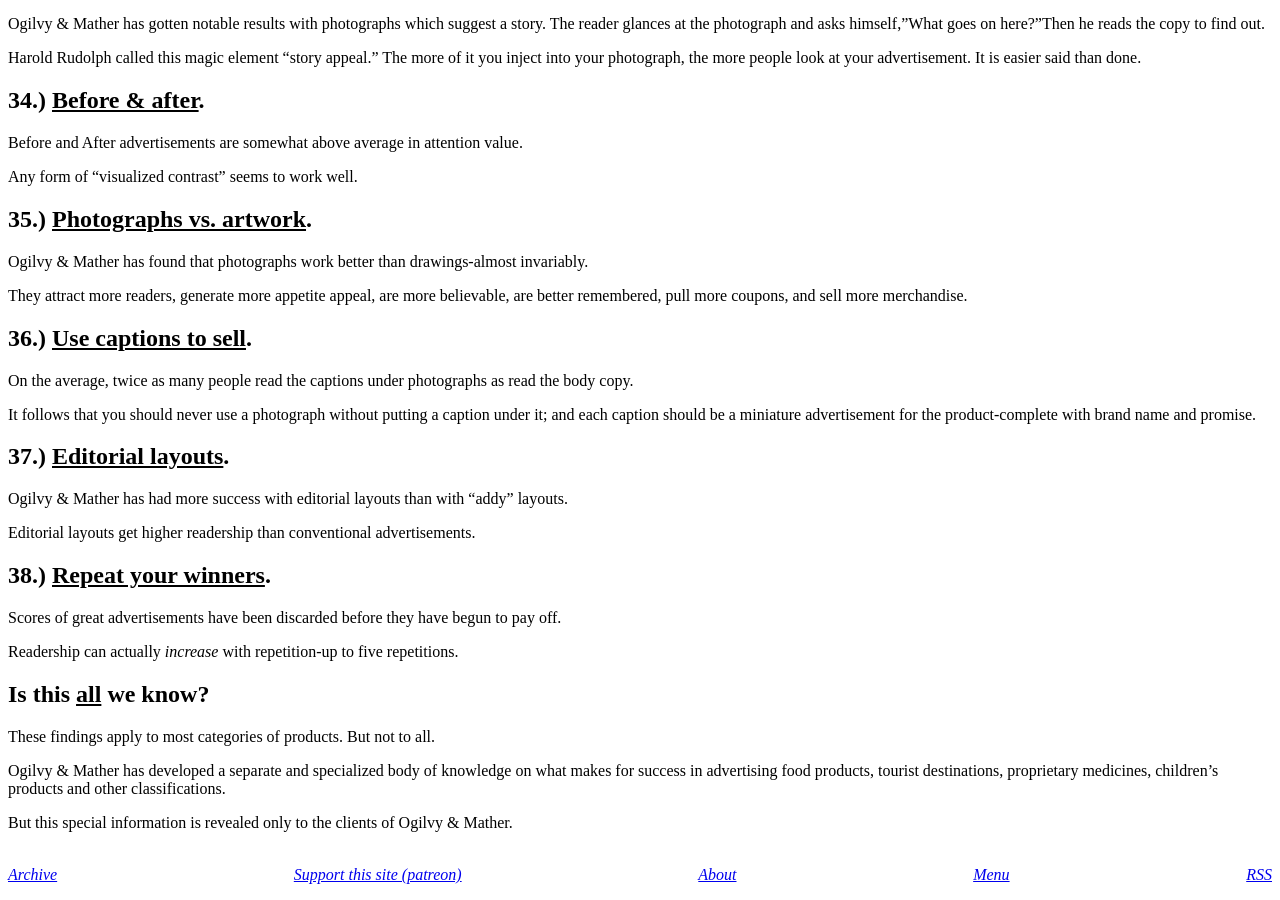
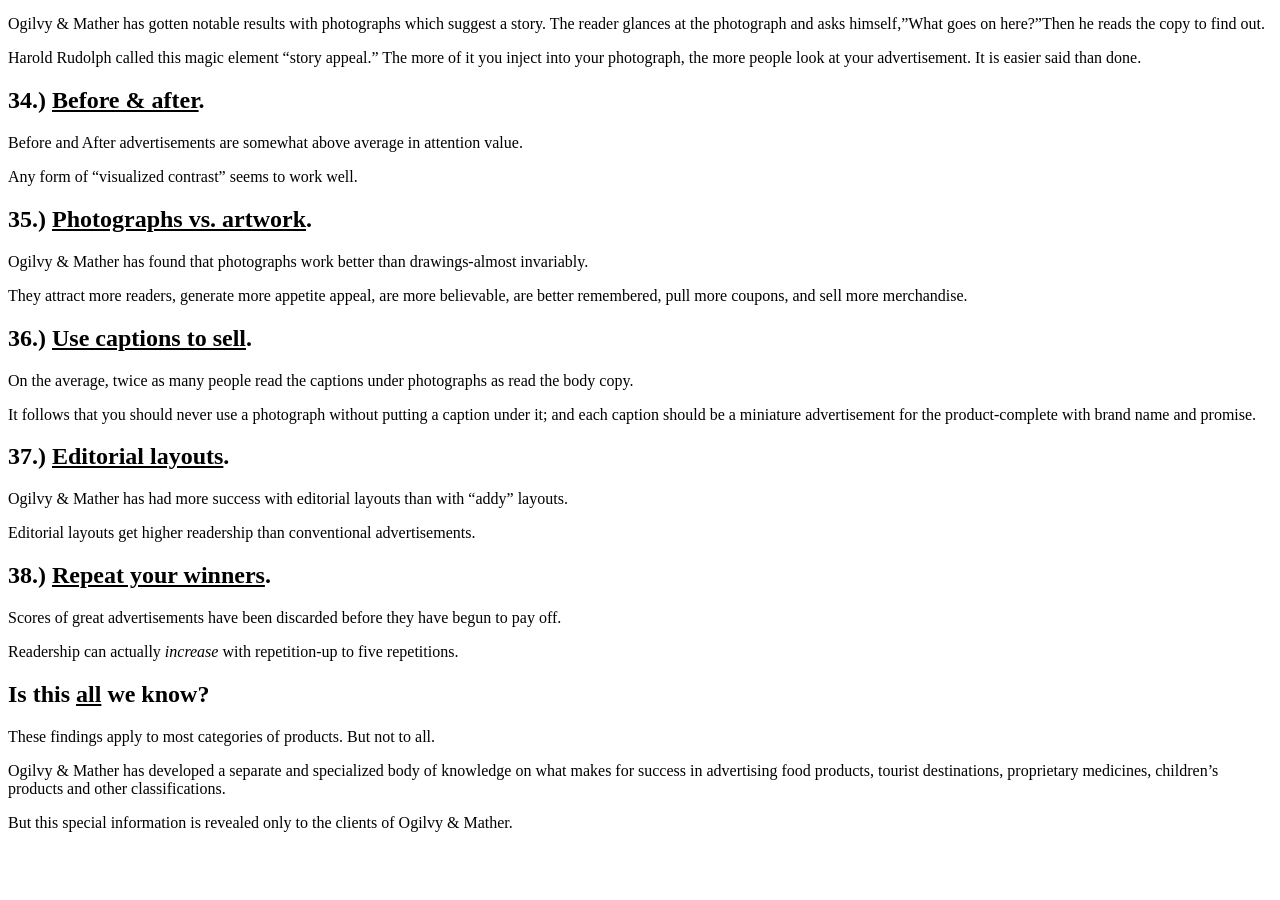
Before and after one commit to derykmakgill/website, a Jekyll site: the page built from ad.md, in a window 1280 px wide and 900 px high, scrolled down 4488 px. Built offline with Jekyll 4.4.1, drawn with Linux system fonts in a browser that asks for light colours; after the commit the page ends 5362 px from its top, so only the background shows below that.

Commit message:
Update post.html

```diff
--- a/_layouts/post.html
+++ b/_layouts/post.html
@@ -13,7 +13,7 @@
 {{ content }}
 
 <br>
-<div class="np">
+<!---<div class="np">
 <a href="/">Archive</a>
 <a href="/support">Support this site (patreon)</a>
 <a href="/about">About</a>
```
